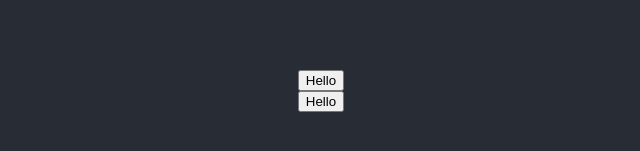
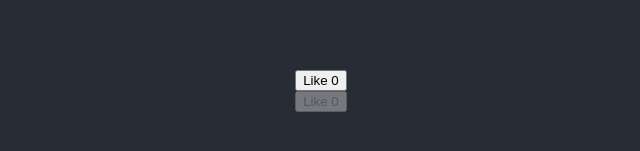
Before and after one commit to rjuliao/hello-world, a React (Create React App) app: page / in a window 1280 px wide. Shown: the part 391-542 px from the top of the page, without its empty margins (319-959 px from the left). Built offline with nearby package versions, Linux system fonts and the light colour scheme.

Commit message:
latest button modification

```diff
--- a/src/components/Button.js
+++ b/src/components/Button.js
@@ -1,8 +1,11 @@
 
-export default function Button(){
+export default function Button({isDisabled, counter, onClick}){
+
     return(
         <>
-            <button>Hello</button>
+            <button disabled={isDisabled} onClick={onClick}>
+                Like {counter}
+            </button>
         </>
     )
 }
```
